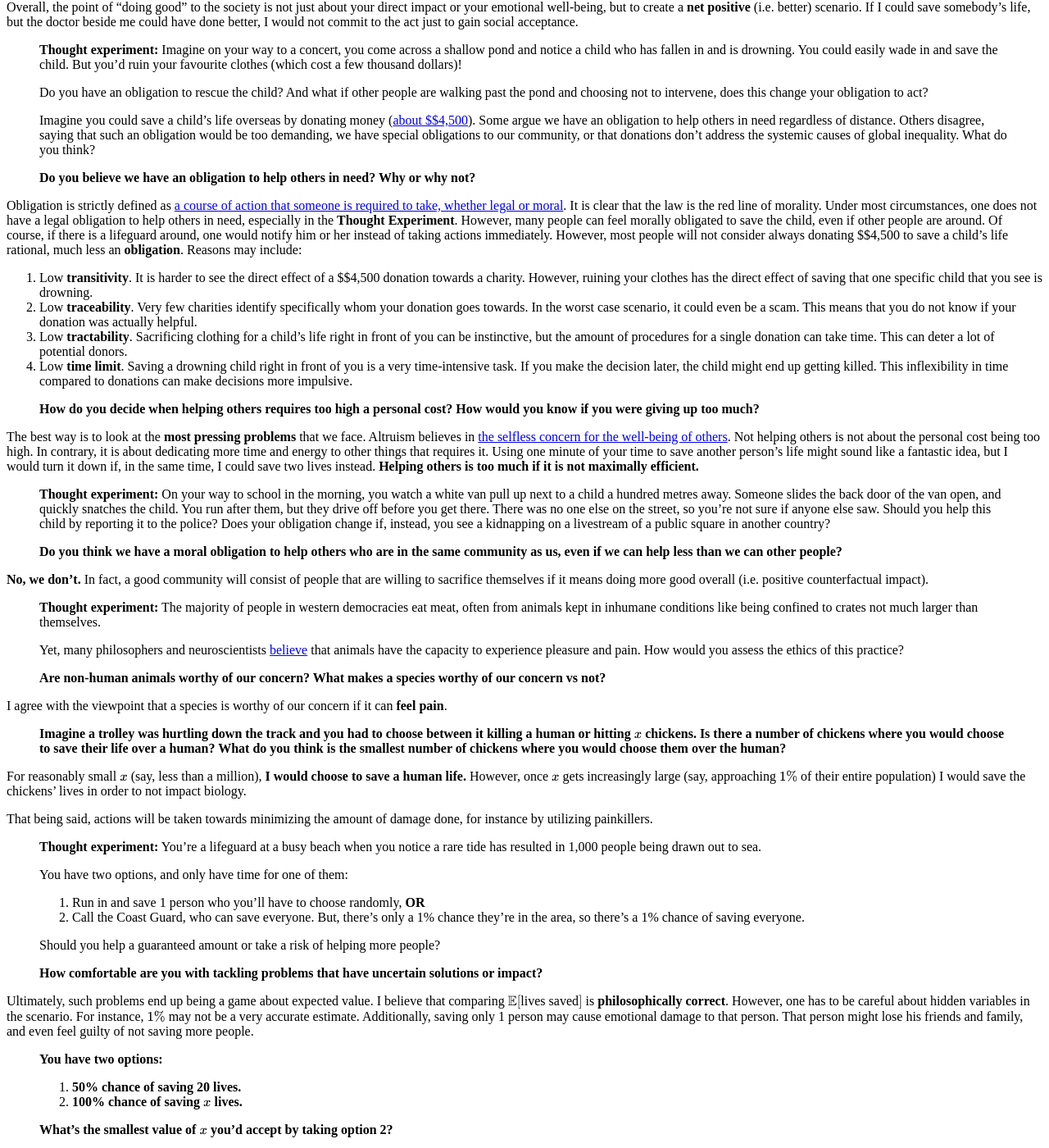
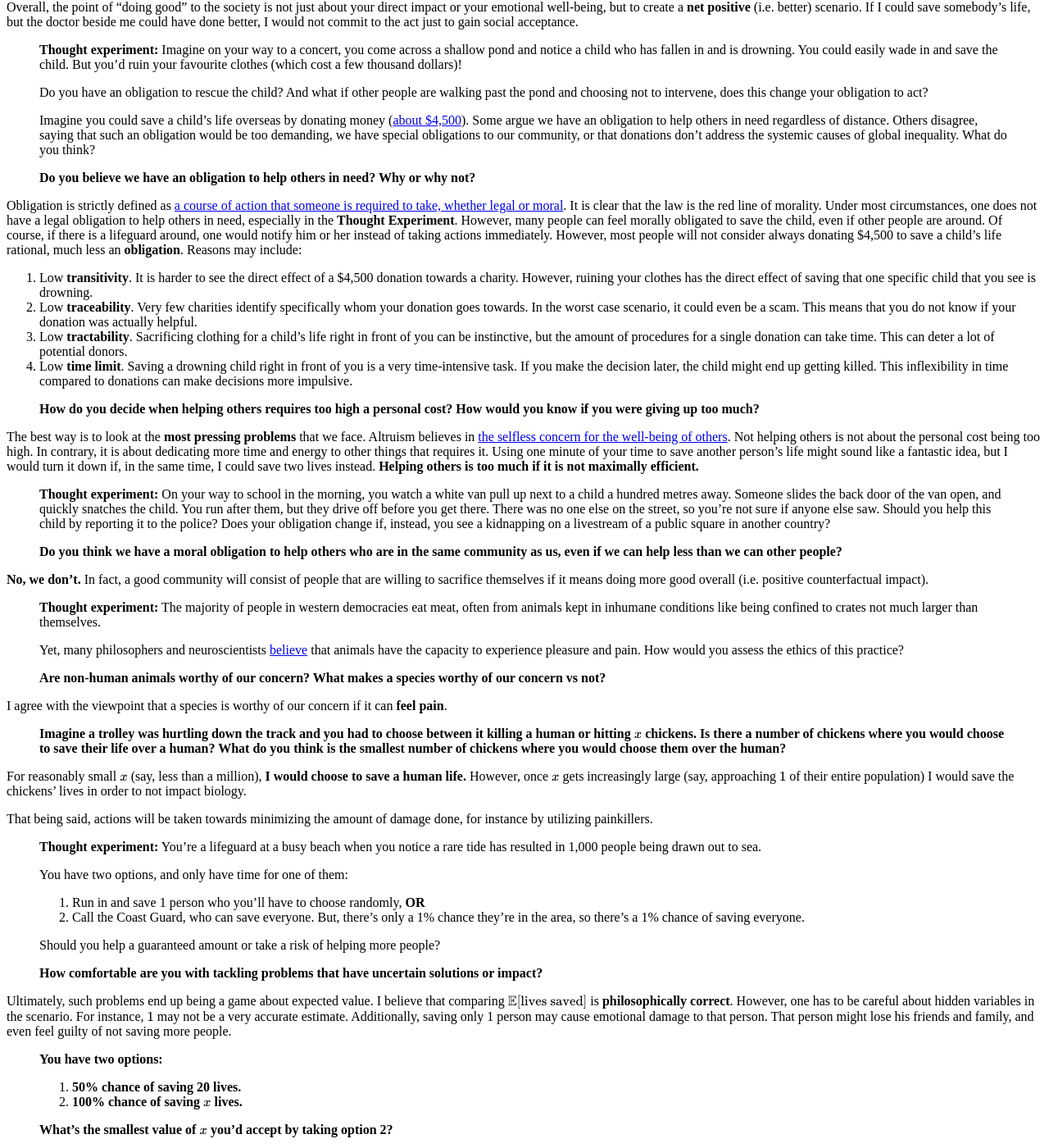
Before and after one commit to TvoozMagnificent/NonTrivial, a Jekyll site: the page built from What do you mean by "impact"?.md, in a window 1280 px wide and 1400 px high, scrolled down 344 px. Shown: the whole window at 82% size. Built offline with Jekyll 4.4.1, drawn with Linux system fonts in a browser that asks for light colours; some of the changed text lies outside the part shown.

Commit message:
Update What do you mean by "impact"?.md

```diff
--- a/What do you mean by "impact"?.md
+++ b/What do you mean by "impact"?.md
@@ -11,7 +11,7 @@ Even though having potential in a particular area of expertise can be very benef
 
 Of course, the deciding factor always contains **the specifics of the contribution**. Without knowledge of the specifics, it can be hard to decide on the better result. For instance, how much the cause can benefit the world can also determine whether it is worth working for.
 
-> An equation for counterfactual impact: amount of good you did $$-$$ what would have happened without you.
+> An equation for counterfactual impact: amount of good you did \\(-\\) what would have happened without you.
 >
 > **Do you care more about having a counterfactual impact or direct impact? Why?**
 
@@ -23,13 +23,13 @@ Overall, the point of "doing good" to the society is not just about your direct
 >
 > Do you have an obligation to rescue the child? And what if other people are walking past the pond and choosing not to intervene, does this change your obligation to act?
 >
-> Imagine you could save a child's life overseas by donating money ([about $$4,500](https://www.givewell.org/cost-to-save-a-life)). Some argue we have an obligation to help others in need regardless of distance. Others disagree, saying that such an obligation would be too demanding, we have special obligations to our community, or that donations don’t address the systemic causes of global inequality. What do you think?
+> Imagine you could save a child's life overseas by donating money ([about $4,500](https://www.givewell.org/cost-to-save-a-life)). Some argue we have an obligation to help others in need regardless of distance. Others disagree, saying that such an obligation would be too demanding, we have special obligations to our community, or that donations don’t address the systemic causes of global inequality. What do you think?
 >
 > **Do you believe we have an obligation to help others in need? Why or why not?**
 
-Obligation is strictly defined as [a course of action that someone is required to take, whether legal or moral](https://en.wikipedia.org/wiki/Obligation). It is clear that the law is the red line of morality. Under most circumstances, one does not have a legal obligation to help others in need, especially in the **Thought Experiment**. However, many people can feel morally obligated to save the child, even if other people are around. Of course, if there is a lifeguard around, one would notify him or her instead of taking actions immediately. However, most people will not consider always donating $$4,500 to save a child's life rational, much less an **obligation**. Reasons may include:
+Obligation is strictly defined as [a course of action that someone is required to take, whether legal or moral](https://en.wikipedia.org/wiki/Obligation). It is clear that the law is the red line of morality. Under most circumstances, one does not have a legal obligation to help others in need, especially in the **Thought Experiment**. However, many people can feel morally obligated to save the child, even if other people are around. Of course, if there is a lifeguard around, one would notify him or her instead of taking actions immediately. However, most people will not consider always donating $4,500 to save a child's life rational, much less an **obligation**. Reasons may include:
 
-1. Low **transitivity**. It is harder to see the direct effect of a $$4,500 donation towards a charity. However, ruining your clothes has the direct effect of saving that one specific child that you see is drowning.
+1. Low **transitivity**. It is harder to see the direct effect of a $4,500 donation towards a charity. However, ruining your clothes has the direct effect of saving that one specific child that you see is drowning.
 2. Low **traceability**. Very few charities identify specifically whom your donation goes towards. In the worst case scenario, it could even be a scam. This means that you do not know if your donation was actually helpful.
 3. Low **tractability**. Sacrificing clothing for a child's life right in front of you can be instinctive, but the amount of procedures for a single donation can take time. This can deter a lot of potential donors.
 4. Low **time limit**. Saving a drowning child right in front of you is a very time-intensive task. If you make the decision later, the child might end up getting killed. This inflexibility in time compared to donations can make decisions more impulsive.
@@ -54,7 +54,7 @@ I agree with the viewpoint that a species is worthy of our concern if it can **f
 
 > **Imagine a trolley was hurtling down the track and you had to choose between it killing a human or hitting $$x$$ chickens. Is there a number of chickens where you would choose to save their life over a human? What do you think is the smallest number of chickens where you would choose them over the human?**
 
-For reasonably small $$x$$ (say, less than a million), **I would choose to save a human life.** However, once $$x$$ gets increasingly large (say, approaching $$1\%$$ of their entire population) I would save the chickens' lives in order to not impact biology.
+For reasonably small \\(x\\) (say, less than a million), **I would choose to save a human life.** However, once $$x$$ gets increasingly large (say, approaching $$1\\%$$ of their entire population) I would save the chickens' lives in order to not impact biology.
 
 That being said, actions will be taken towards minimizing the amount of damage done, for instance by utilizing painkillers.
 
@@ -69,34 +69,34 @@ That being said, actions will be taken towards minimizing the amount of damage d
 >
 > **How comfortable are you with tackling problems that have uncertain solutions or impact?**
 
-Ultimately, such problems end up being a game about expected value. I believe that comparing $$\mathbb E[$$lives saved$$]$$ is **philosophically correct**. However, one has to be careful about hidden variables in the scenario. For instance, $$1\%$$ may not be a very accurate estimate. Additionally, saving only 1 person may cause emotional damage to that person. That person might lose his friends and family, and even feel guilty of not saving more people.
+Ultimately, such problems end up being a game about expected value. I believe that comparing \\(\\mathbb E[\\text\{lives saved\}]\\) is **philosophically correct**. However, one has to be careful about hidden variables in the scenario. For instance, $$1\\%$$ may not be a very accurate estimate. Additionally, saving only 1 person may cause emotional damage to that person. That person might lose his friends and family, and even feel guilty of not saving more people.
 
 > **You have two options:**
 >
 > 1.  **50% chance of saving 20 lives.**
-> 2.  **100% chance of saving $$x$$ lives.**
+> 2.  **100% chance of saving \\(x\\) lives.**
 >
-> **What’s the smallest value of $$x$$ you’d accept by taking option 2?**
+> **What’s the smallest value of \\(x\\) you’d accept by taking option 2?**
 
 Ignoring hidden variables for now (since no specification is given), we'll apply the discrete formula for calculating expected values.
 
-$$\begin{align*}\mathbb E[\text{Option 2}] &\ge \mathbb E[\text{Option 1}]\\
-\text{Pr}[\text{Success}_\text{\ Option 2}] \cdot x &\ge
-\text{Pr}[\text{Success}_\text{\ Option 1}] \cdot 20\\
-100\%\cdot x &\ge 50\%\cdot 20\\
-x &\ge 10\end{align*}$$
+\\[\\begin{align*}\\mathbb E[\\text{Option 2}] &\\ge \\mathbb E[\\text{Option 1}]\\
+\\text{Pr}[\\text{Success}_\\text{\\ Option 2}] \\cdot x &\\ge
+\\text{Pr}[\\text{Success}_\\text{\\ Option 1}] \\cdot 20\\
+100\\%\\cdot x &\\ge 50\\%\\cdot 20\\
+x &\\ge 10\\end{align*}\\]
 
-Therefore, the minimum accepted value $$x_\text{min}=10$$.
+Therefore, the minimum accepted value \\(x_\\text{min}=10\\).
 
 > **If you use expected value, how will you avoid [Pascal's mugging](https://forum.effectivealtruism.org/topics/pascal-s-mugging)?**
 
 Simple: there is a hidden variable involved.
 
-If a person walks up to you and threatens killing one person, is (s)he telling the truth? Maybe. We'll overestimate and say $$\text{Pr[\text{truth}]}=0.1$$. This factor will be considered when you think about whether to hand in your wallet.
+If a person walks up to you and threatens killing one person, is (s)he telling the truth? Maybe. We'll overestimate and say \\(\\text{Pr[\\text{truth}]}=0.1\\). This factor will be considered when you think about whether to hand in your wallet.
 
-What if the person walks up to you and threatens killing $$10$$ people? Well, we would expect $$\text{Pr[\text{truth}]}=0.01$$ or even less.
+What if the person walks up to you and threatens killing \\(10\\) people? Well, we would expect \\(\\text{Pr[\\text{truth}]}=0.01\\) or even less.
 
-What if the person walks up to you and threatens killing $$10^{10}$$ people? Well, we know that $$\text{Pr[\text{truth}]}=0$$ (effectively).
+What if the person walks up to you and threatens killing \\(10^{10}\\) people? Well, we know that \\(\\text{Pr[\\text{truth}]}=0\\) (effectively).
 
 There are two key points here:
 
```
